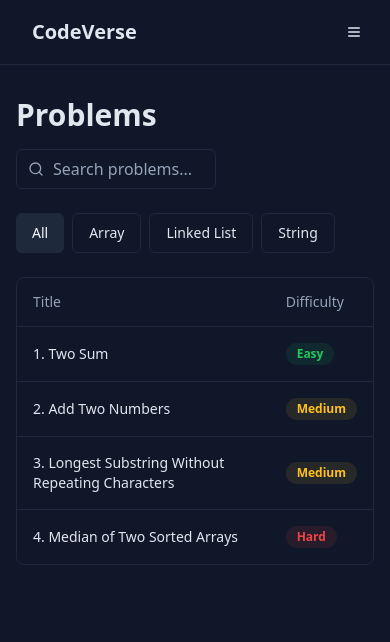
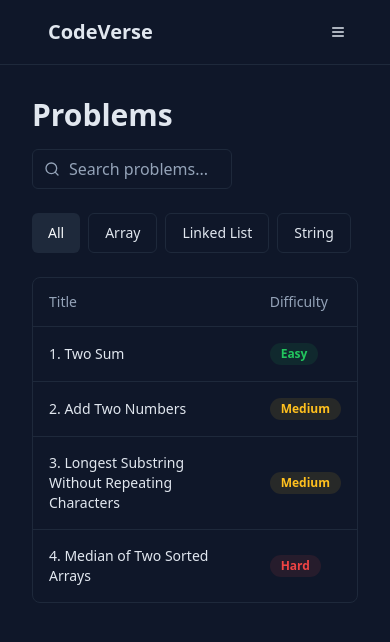
Before and after one commit to TylerK4832/code-challenge-verse, a React (Vite) app: page /problems in a window 390 px wide. Shown: the top 642 px of the page. Built offline with nearby package versions, Linux system fonts and the light colour scheme.

Commit message:
Ensure consistent edge margins
Adjusted the margins of the logo and menu button in the header to match the page content, ensuring a uniform appearance across the full screen.
[skip gpt_engineer]

```diff
--- a/src/components/Header.tsx
+++ b/src/components/Header.tsx
@@ -7,7 +7,7 @@ const Header = () => {
 
   return (
     <header className="border-b border-border">
-      <div className="max-w-7xl mx-auto px-4 sm:px-6 lg:px-8">
+      <div className="container">
         <div className="flex items-center justify-between h-16">
           <div className="flex items-center">
             <Button
--- a/src/pages/Problem.tsx
+++ b/src/pages/Problem.tsx
@@ -60,8 +60,8 @@ const Problem = () => {
   };
 
   return (
-    <div className="h-[calc(100vh-64px)] flex">
-      <div className="w-[45%] p-6 border-r border-border overflow-y-auto">
+    <div className="container h-[calc(100vh-64px)] flex">
+      <div className="w-[45%] py-6 pr-6 -ml-6 border-r border-border overflow-y-auto">
         {getProblemDescription()}
       </div>
 
--- a/src/pages/Problems.tsx
+++ b/src/pages/Problems.tsx
@@ -72,8 +72,8 @@ const Problems = () => {
   };
 
   return (
-    <div className="py-8 px-4 sm:px-6 lg:px-8">
-      <div className="max-w-7xl mx-auto space-y-6">
+    <div className="container py-8">
+      <div className="space-y-6">
         <div className="flex flex-col sm:flex-row gap-4 items-start sm:items-center justify-between">
           <h1 className="text-3xl font-bold">Problems</h1>
           <div className="flex gap-2 items-center">
```
